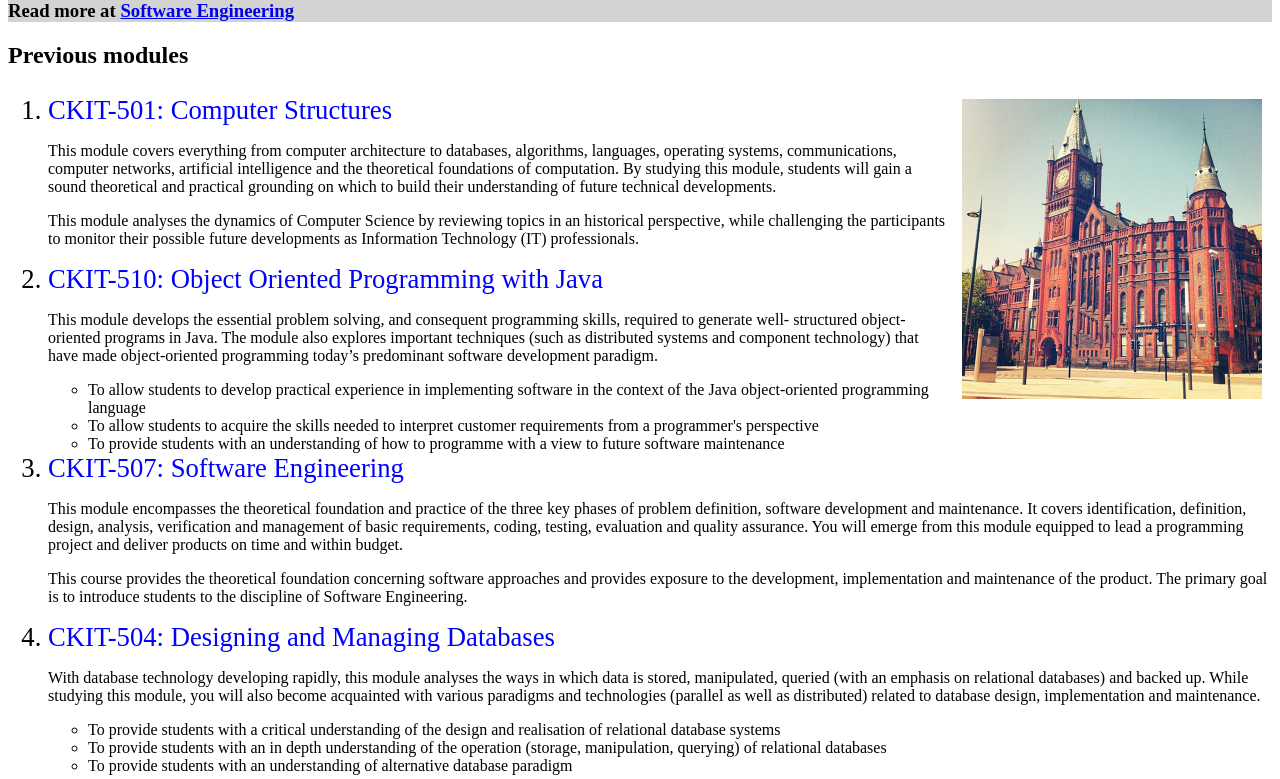
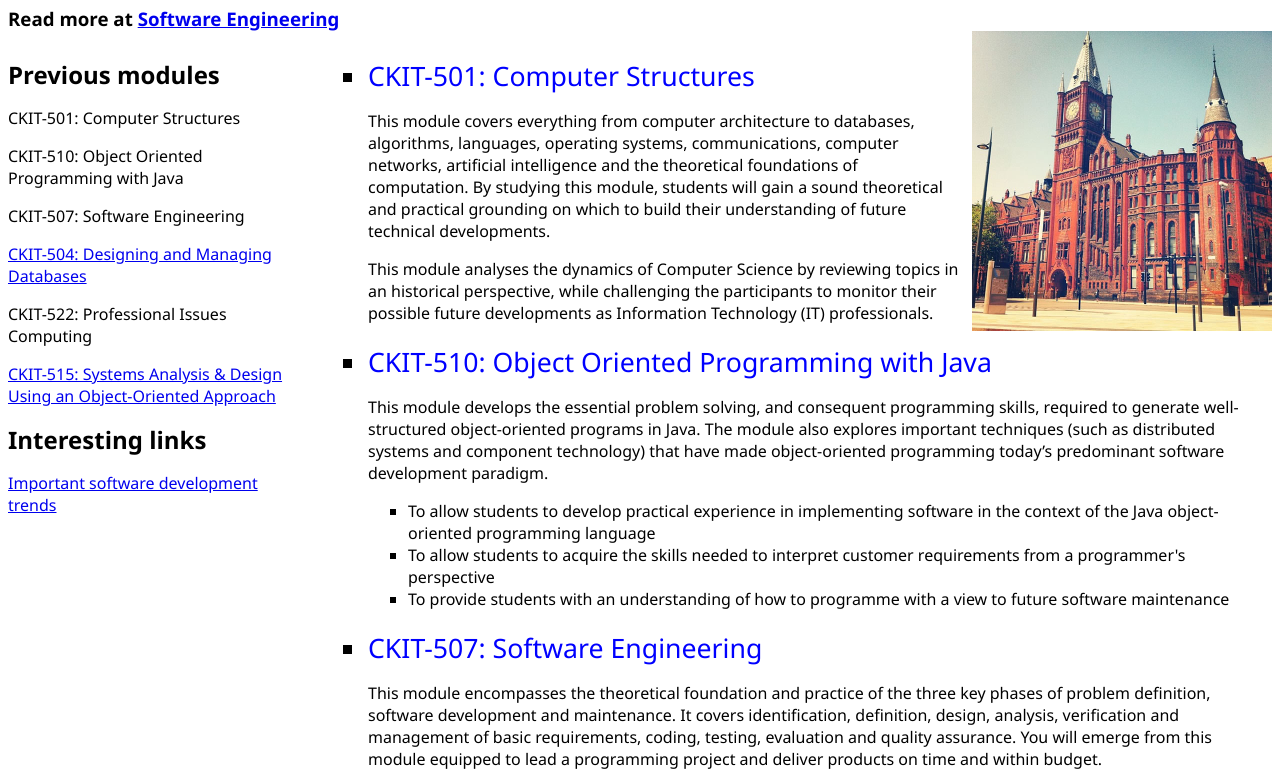
Before and after one commit to benshoe/PTI, a plain HTML site: page Week1Assignment/public_html/index.html in a window 1280 px wide. Shown: the part 80-859 px from the top of the page. Drawn offline with Linux system fonts and the light colour scheme.

Commit message:
Furhter created web site

```diff
--- a/Week1Assignment/public_html/index.html
+++ b/Week1Assignment/public_html/index.html
@@ -13,12 +13,25 @@ and open the template in the editor.
         <meta name="viewport" content="width=device-width, initial-scale=1.0">
     </head>
     <body>
+        <div id="topbar">
             <h1>MSc in Software Engineering</h1>
-        <h3 class="read-more-txt">Read more at <a href="https://www.online.liverpool.ac.uk/programmes/msc-in-software-engineering/structure#0Y0r3mYSFIc5ey0e.99" target="_blank">Software Engineering</a></h3>
+            <h3>Read more at <a href="https://www.online.liverpool.ac.uk/programmes/msc-in-software-engineering/structure#0Y0r3mYSFIc5ey0e.99" title="Open Software Engineering site in new page" target="_blank">Software Engineering</a></h3>
+        </div>
+        <img id="uol-image" src="./images/uol.jpg" alt="University of Liverpool"/>
+        <div>
+            <div id="sidenav">
                 <h2>Previous modules</h2>
-        <img id="uol-image" src="./images/uol.jpg" alt="University of Liverpool"/>
+                <p>CKIT-501: Computer Structures</p>
+                <p>CKIT-510: Object Oriented Programming with Java</p>
+                <p>CKIT-507: Software Engineering</p>
+                <p><a href="#ckit-504">CKIT-504: Designing and Managing Databases</a></p>
+                <p>CKIT-522: Professional Issues Computing</p>
+                <p><a href="#ckit-515">CKIT-515: Systems Analysis & Design Using an Object-Oriented Approach</a></p>
+                <h2>Interesting links</h2>
+                <p><a href="http://www.sitepoint.com/important-software-development-trends-2015/">Important software development trends</a>
+            </div>
             <div class="main-modules">
-            <ol>
+                <ul>
                     <li><div class="module">CKIT-501: Computer Structures</div>
                         <div class="module-text"><p>This module covers everything from computer architecture to databases,
                                 algorithms, languages, operating systems, communications, computer networks, artificial intelligence
@@ -52,7 +65,7 @@ and open the template in the editor.
                                 The primary goal is to introduce students to the discipline of Software Engineering.</p>
                         </div>
                     </li>
-                <li><div class="module">CKIT-504: Designing and Managing Databases</div>
+                    <li id="ckit-504"><div class="module">CKIT-504: Designing and Managing Databases</div>
                         <div class="module-text"><p>
                                 With database technology developing rapidly, this module analyses the ways in which data is stored, manipulated, queried (with an emphasis on relational databases)
                                 and backed up. While studying this module, you will also become acquainted with various paradigms and technologies (parallel as well as distributed)
@@ -76,7 +89,7 @@ and open the template in the editor.
                                 <li>Develop the key management skills required for effective utilisation and operation of IT</li>
                             </ul>
                         </div></li>
-                <li><div class="module">CKIT-515: Systems Analysis &amp; Design Using an Object-Oriented Approach</div>
+                    <li id="ckit-515"><div class="module">CKIT-515: Systems Analysis &amp; Design Using an Object-Oriented Approach</div>
                         <div class="module-text"><p>
                                 This module presents the modern object-oriented approach to modelling and designing software systems, packages and products.
                                 The module provides students with the knowledge technical skills required to produce effectively designs for software applications
@@ -86,7 +99,11 @@ and open the template in the editor.
                                 <li>To provide students with the ability to build models of software systems using the object-oriented approach</li>
                             </ul>
                         </div></li>
-            </ol>
+                </ul>
+                <div id="copyright">&copy; Ben Schoen - 2017 - University of Liverpool - Week 1 Assignment</div>
             </div>
+
+        </div>
+
     </body>
 </html>
--- a/Week1Assignment/public_html/style.css
+++ b/Week1Assignment/public_html/style.css
@@ -1,10 +1,36 @@
+* {
+    font-family: "Segoe UI",Arial,sans-serif;
+}
+
+body {
+    /*background-color: lightgrey;*/
+}
+
+#topbar {
+    height: 90px;
+}
+
+#sidenav {
+    height: auto;
+    width: 300px;
+    float: left;
+    background-color: transparent;
+    overflow-y: scroll;
+}
+
+#sidenav > h2 {
+    margin-bottom: 5px;
+    margin-top: 0px;
+}
 
 .main-modules {
+    margin-left: 320px;
     font-size: 20pt;
 }
 
 .module {
     color: blue;
+    margin-top: 20px;
 }
 
 .module-text {
@@ -14,9 +40,21 @@
 #uol-image {
     height: 300px;
     float: right;
-    margin: 10px 10px 10px 10px;
+    margin-left: 10px;
+    margin-bottom: 10px;
 }
 
-.read-more-txt {
-    background-color: lightgrey;
+
+ol > li::first-line {
+    color: blue;
 }
+
+ul li {
+    list-style-type: square;
+}
+
+#copyright {
+    font-size: 10pt;
+    border-top: 1px solid black;
+    padding-top: 10px;
+}
```
Lines whose indentation alone changed are shown as unchanged.
